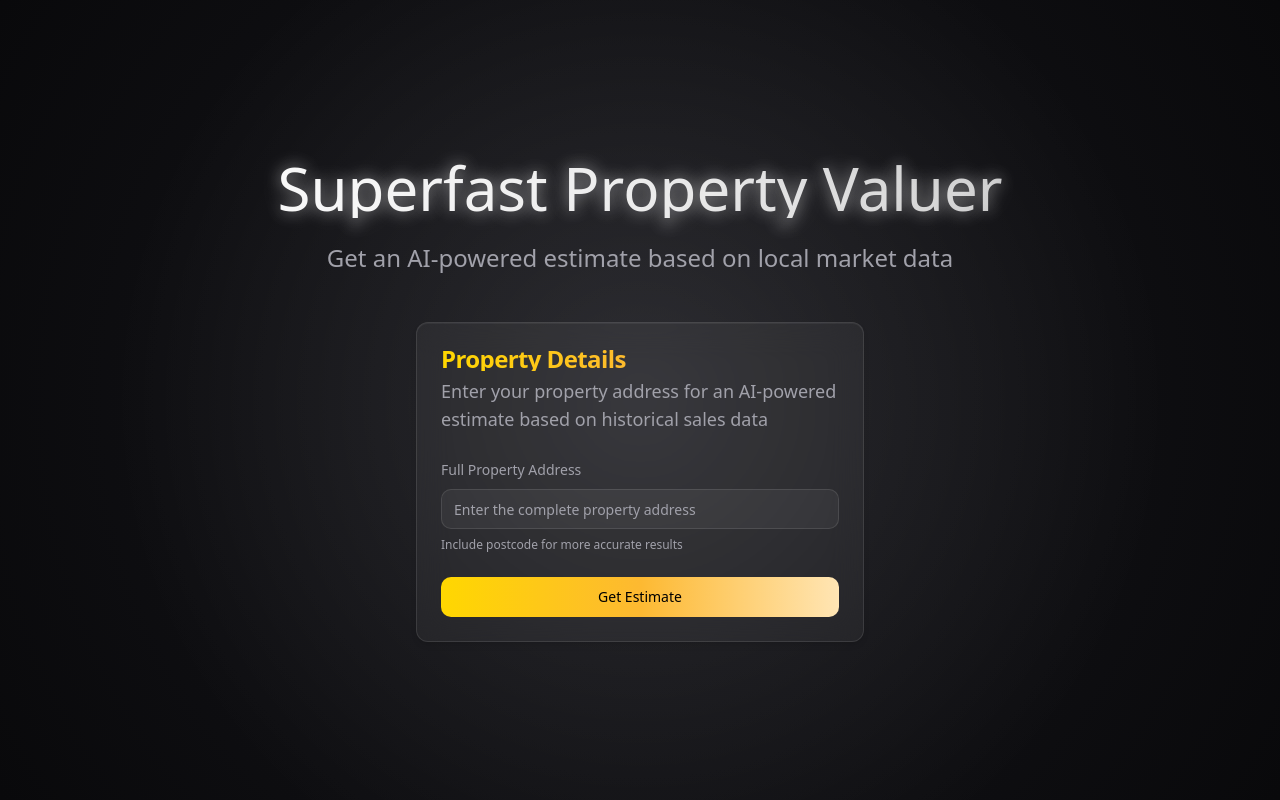
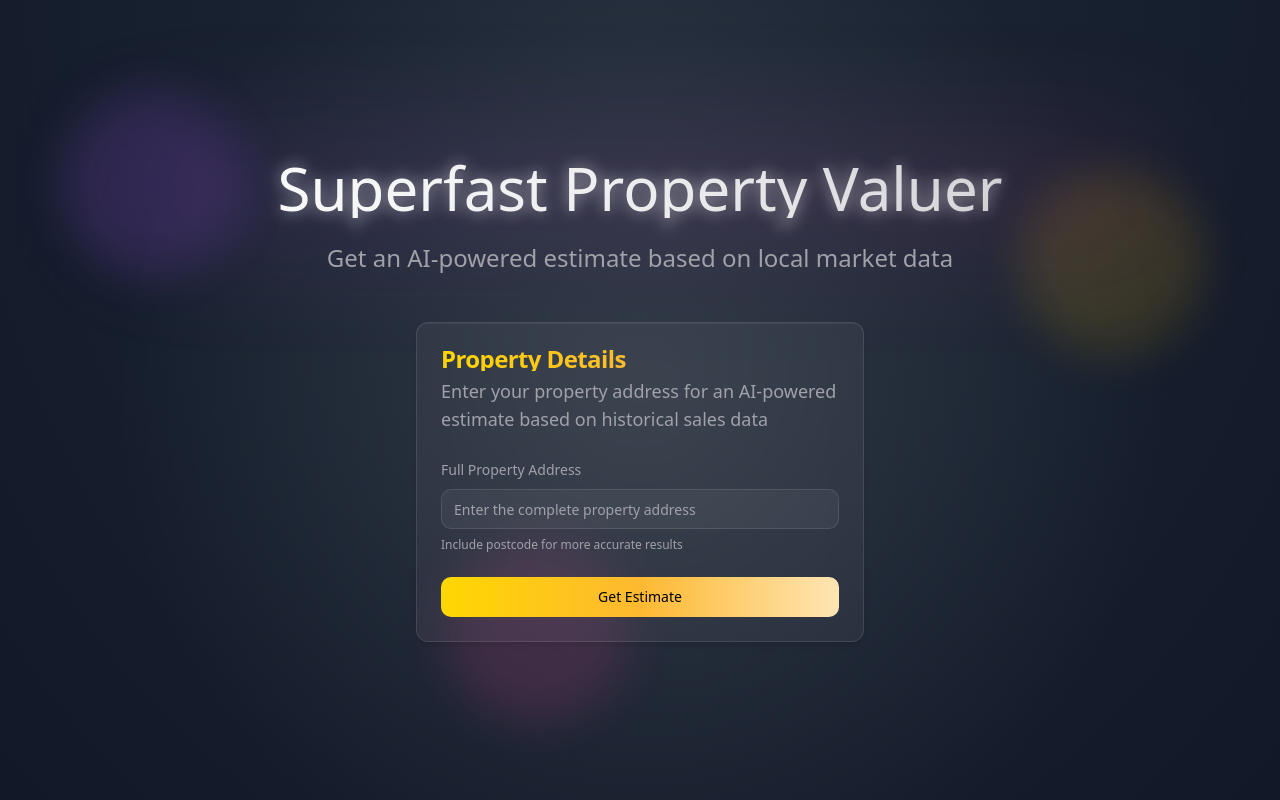
Before and after one commit to Cryptonite44/Property-Valuer, a React (Vite) app: page / in a window 1280 px wide. Built offline with nearby package versions, Linux system fonts and the light colour scheme.

Commit message:
Improve UI/UX
This commit aims to improve the overall user interface and user experience of the application.  No specific changes are detailed here.

```diff
--- a/package.json
+++ b/package.json
@@ -48,6 +48,7 @@
     "cmdk": "^1.0.0",
     "date-fns": "^3.6.0",
     "embla-carousel-react": "^8.3.0",
+    "framer-motion": "^12.4.7",
     "input-otp": "^1.2.4",
     "lucide-react": "^0.462.0",
     "next-themes": "^0.3.0",
--- a/src/index.css
+++ b/src/index.css
@@ -36,9 +36,9 @@
     @apply bg-background text-foreground antialiased;
     font-feature-settings: "rlig" 1, "calt" 1;
     background: radial-gradient(
-      circle at center,
-      hsl(240 10% 10%) 0%,
-      hsl(240 10% 3.9%) 100%
+      ellipse at top,
+      hsl(217 24% 17%),
+      hsl(222 47% 11%)
     );
   }
 }
@@ -60,4 +60,31 @@
     text-shadow: 0 0 15px rgba(255, 255, 255, 0.5),
                  0 0 30px rgba(255, 255, 255, 0.2);
   }
+
+  .animation-delay-2000 {
+    animation-delay: 2s;
+  }
+
+  .animation-delay-4000 {
+    animation-delay: 4s;
+  }
+
+  @keyframes blob {
+    0% {
+      transform: translate(0px, 0px) scale(1);
+    }
+    33% {
+      transform: translate(30px, -50px) scale(1.1);
+    }
+    66% {
+      transform: translate(-20px, 20px) scale(0.9);
+    }
+    100% {
+      transform: translate(0px, 0px) scale(1);
+    }
+  }
+
+  .animate-blob {
+    animation: blob 7s infinite;
+  }
 }
--- a/src/pages/Index.tsx
+++ b/src/pages/Index.tsx
@@ -3,6 +3,7 @@ import React, { useState } from "react";
 import TypewriterText from "@/components/TypewriterText";
 import ValueForm from "@/components/ValueForm";
 import EstimateResult from "@/components/EstimateResult";
+import { motion } from "framer-motion";
 
 interface AIAnalysis {
   estimatedValue: number;
@@ -26,30 +27,61 @@ const Index = () => {
   };
 
   return (
-    <div className="min-h-screen flex flex-col items-center justify-center p-4 md:p-8 relative overflow-hidden">
-      <div className="absolute inset-0 z-0">
+    <div className="min-h-screen flex flex-col items-center justify-center p-4 md:p-8 relative overflow-hidden bg-[radial-gradient(ellipse_at_top,#1F2937_0%,#111827_100%)]">
+      {/* Animated background elements */}
+      <div className="absolute inset-0 z-0 overflow-hidden">
         <div className="absolute inset-0 bg-[radial-gradient(circle_at_center,rgba(255,255,255,0.1)_0%,transparent_70%)]" />
+        <div className="absolute top-0 left-0 w-full h-full opacity-50">
+          <div className="absolute top-[10%] left-[5%] w-48 h-48 bg-purple-500/30 rounded-full mix-blend-multiply filter blur-xl animate-blob" />
+          <div className="absolute top-[20%] right-[5%] w-48 h-48 bg-yellow-500/30 rounded-full mix-blend-multiply filter blur-xl animate-blob animation-delay-2000" />
+          <div className="absolute bottom-[10%] left-[35%] w-48 h-48 bg-pink-500/30 rounded-full mix-blend-multiply filter blur-xl animate-blob animation-delay-4000" />
+        </div>
       </div>
 
       <div className="relative z-10 w-full max-w-5xl mx-auto">
         {!estimatedValue ? (
           <>
-            <div className="text-center mb-12 space-y-6">
-              <h1 className="text-4xl md:text-6xl font-light mb-4 text-gradient glow">
+            <motion.div
+              initial={{ opacity: 0, y: 20 }}
+              animate={{ opacity: 1, y: 0 }}
+              transition={{ duration: 0.6 }}
+              className="text-center mb-12 space-y-6"
+            >
+              <div className="relative">
+                <h1 className="text-4xl md:text-6xl font-light mb-4 text-gradient glow relative z-10">
                   <TypewriterText text="Superfast Property Valuer" />
                 </h1>
-              <p className="text-xl md:text-2xl font-light text-muted-foreground max-w-2xl mx-auto">
+                <div className="absolute inset-0 bg-gradient-to-r from-purple-500/20 to-pink-500/20 blur-3xl -z-10" />
+              </div>
+              <motion.p
+                initial={{ opacity: 0 }}
+                animate={{ opacity: 1 }}
+                transition={{ delay: 0.3, duration: 0.6 }}
+                className="text-xl md:text-2xl font-light text-muted-foreground max-w-2xl mx-auto"
+              >
                 Get an AI-powered estimate based on local market data
-              </p>
-            </div>
+              </motion.p>
+            </motion.div>
+            <motion.div
+              initial={{ opacity: 0, scale: 0.95 }}
+              animate={{ opacity: 1, scale: 1 }}
+              transition={{ delay: 0.6, duration: 0.5 }}
+            >
               <ValueForm onEstimate={handleEstimate} />
+            </motion.div>
           </>
         ) : (
+          <motion.div
+            initial={{ opacity: 0, scale: 0.95 }}
+            animate={{ opacity: 1, scale: 1 }}
+            transition={{ duration: 0.5 }}
+          >
             <EstimateResult
               value={estimatedValue}
               analysis={analysis}
               onReset={handleReset}
             />
+          </motion.div>
         )}
       </div>
     </div>
```
Also changed, not shown: 1 other file (tests, documents, lock files or other folders). Lines whose indentation alone changed are shown as unchanged.
